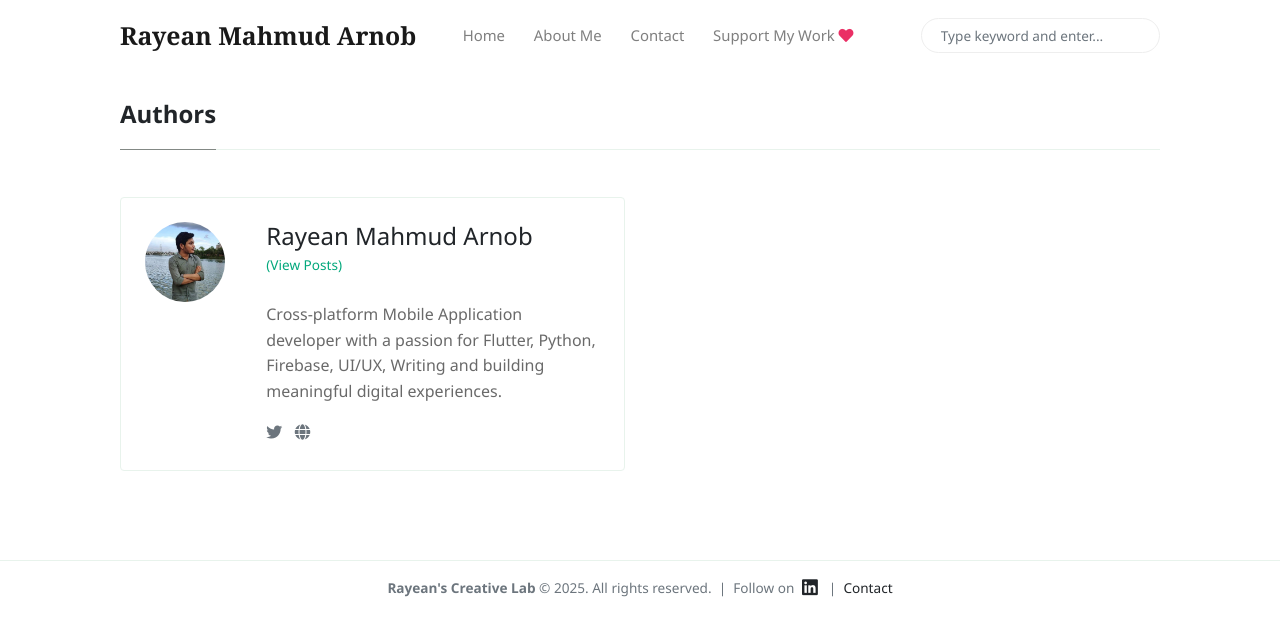
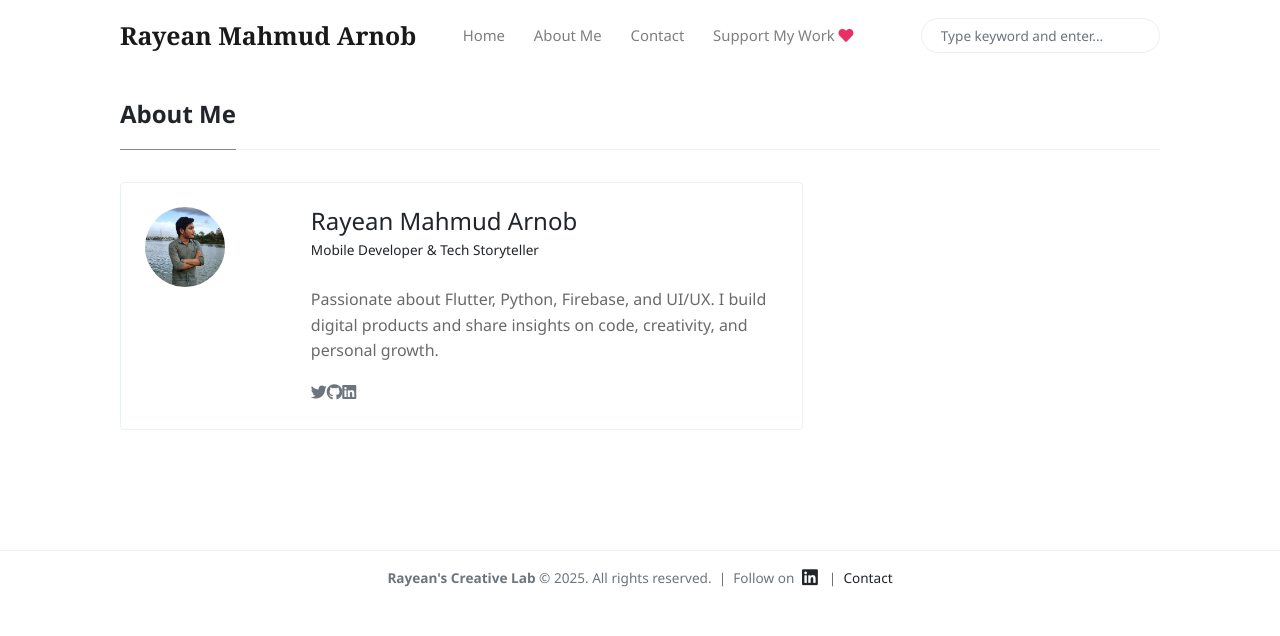
Before and after one commit to Rayean-Mahmud/rayean-mahmud.github.io, a Jekyll site: the page built from _pages/authors-list.html, in a window 1280 px wide. Shown: the top 636 px of the page. Built offline with Jekyll 4.4.1, drawn with Linux system fonts in a browser that asks for light colours; nearby versions of some CDN libraries.

Commit message:
Update authors-list.html

```diff
--- a/_pages/authors-list.html
+++ b/_pages/authors-list.html
@@ -1,33 +1,33 @@
 ---
-title: "Authors"
+title: "About Me"
 layout: default
 permalink: "/about-me.html"
 ---
 
+<!-- Only show your own profile without looping -->
 <div class="container">
-<h4 class="font-weight-bold spanborder"><span>{{page.title}}</span></h4>
-    <div class="row gap-y listrecent listrecent listauthor">
-    {% for author in site.authors %}
-        <div class="col-lg-6 mb-4">
-            <div class="p-4 border rounded">
-            <div class="row">
-            <div class="col-md-3 mb-4 mb-md-0"><img alt="{{ author[1].name }}" src="{{site.baseurl}}/{{ author[1].avatar }}" class="rounded-circle" height="80" width="80"></div>
-            <div class="col-md-9">
-            <a href="{{site.baseurl}}/author-{{ author[1].name | slugify }}">
-            <h4 class="text-dark mb-0"> {{ author[1].name }} </h4>
-            <small class="d-inline-block mt-1 mb-3 font-weight-normal">(View Posts)</small>
-            <div class="excerpt">{{ author[1].bio }}</div>
-            </a>
-            <div class="icon-block mt-3 d-flex justify-content-between">
-            <div>
-            <a target="_blank" href="{{ author[1].twitter }}"><i class="fab fa-twitter text-muted" aria-hidden="true"></i></a>  &nbsp;
-            <a target="_blank" href="{{ author[1].site }}"><i class="fa fa-globe text-muted" aria-hidden="true"></i></a> &nbsp;
+  <h4 class="font-weight-bold spanborder"><span>About Me</span></h4>
+  <div class="row listauthor">
+    <div class="col-lg-8 mb-4">
+      <div class="p-4 border rounded">
+        <div class="row">
+          <div class="col-md-3 mb-4 mb-md-0">
+            <img alt="Rayean Mahmud Arnob" src="{{ site.baseurl }}/assets/images/avatar1.jpg" class="rounded-circle" height="80" width="80">
+          </div>
+          <div class="col-md-9">
+            <h4 class="text-dark mb-0">Rayean Mahmud Arnob</h4>
+            <small class="d-inline-block mt-1 mb-3 font-weight-normal">Mobile Developer & Tech Storyteller</small>
+            <div class="excerpt">
+              Passionate about Flutter, Python, Firebase, and UI/UX. I build digital products and share insights on code, creativity, and personal growth.
             </div>
+            <div class="icon-block mt-3 d-flex gap-3">
+              <a target="_blank" href="https://twitter.com/your_handle"><i class="fab fa-twitter text-muted"></i></a>
+              <a target="_blank" href="https://github.com/Rayean-Mahmud"><i class="fab fa-github text-muted"></i></a>
+              <a target="_blank" href="https://www.linkedin.com/in/rayean-mahmud-arnob-a78345173/"><i class="fab fa-linkedin text-muted"></i></a>
             </div>
-            </div>
-            </div>
-            </div>
+          </div>
         </div>
-    {% endfor %}
+      </div>
     </div>
+  </div>
 </div>
```
